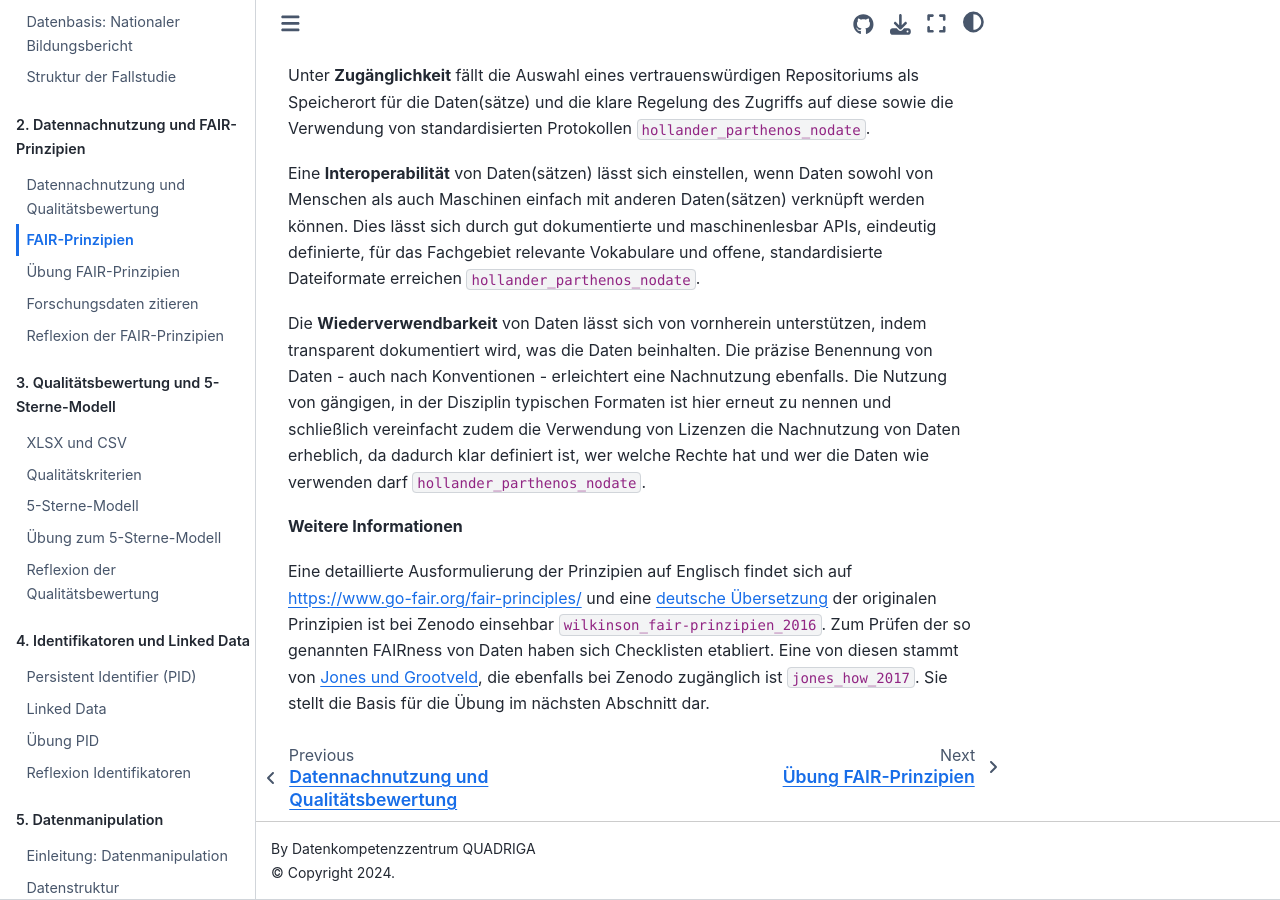
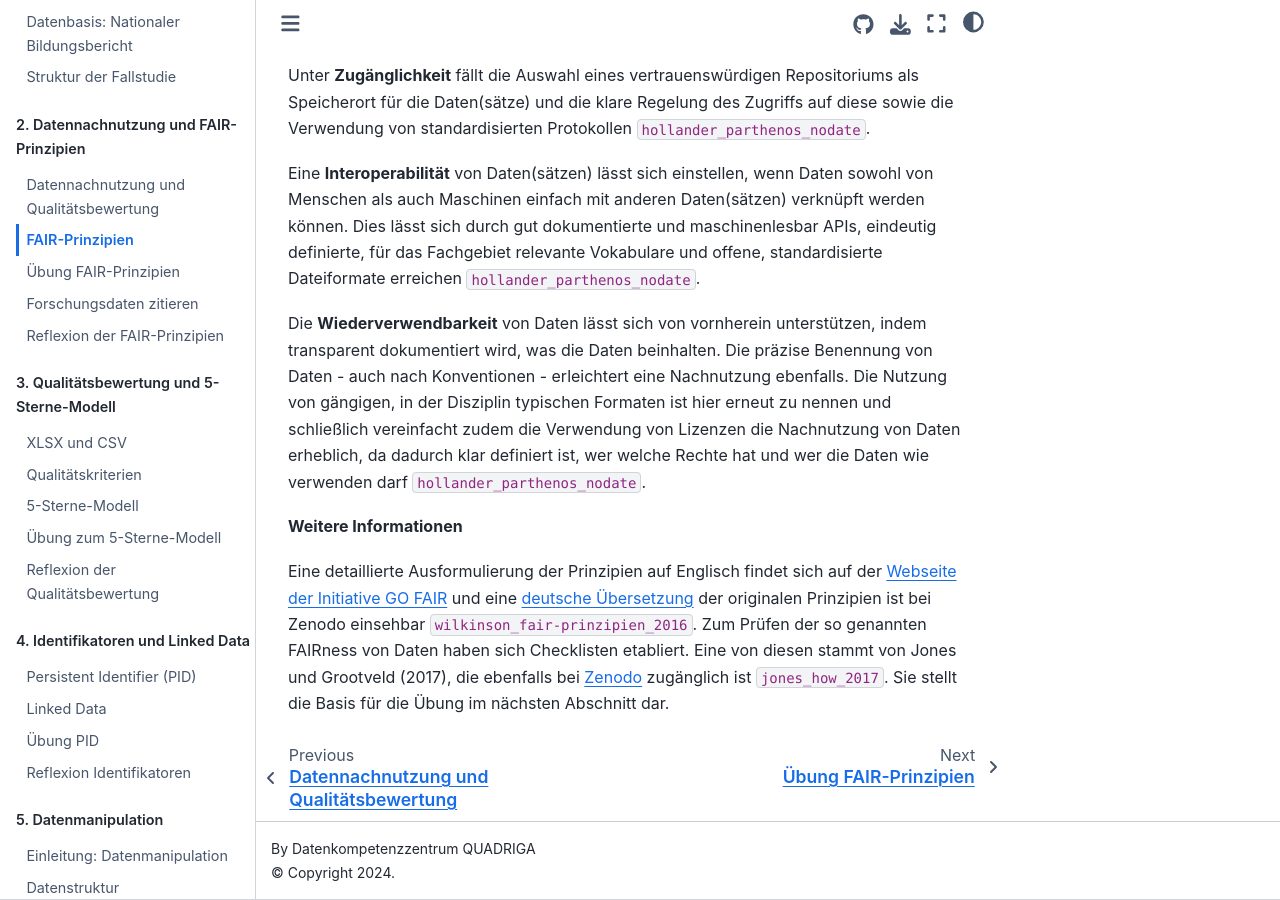
Before and after one commit to quadriga-dk/Tabelle-Fallstudie-1, a Jupyter Book: the page built from Markdown/06_FairPrinzipien.md, in a window 1280 px wide and 900 px high, scrolled down 1159 px. Built offline with Jupyter Book 1.0.4 settings and Sphinx 7.4.7 and the Sphinx Book theme 1.1.4, drawn with Linux system fonts in a browser that asks for light colours; cross-references to code outside the pages are shown as plain code.

Commit message:
Update 06_FairPrinzipien.md

```diff
--- a/Markdown/06_FairPrinzipien.md
+++ b/Markdown/06_FairPrinzipien.md
@@ -4,7 +4,7 @@ In Bezug auf die Nachnutzung von (Forschungs-)Daten wollen wir Sie hier mit den
 
 ![Fair Prinzipien](_images/fair-principles.jpg)
 
-Bildquelle: The Turing Way Community, & Scriberia. (2020). Illustrations from the Turing Way book dashes. Zenodo. https://doi.org/10.5281/zenodo.3695300
+Bildquelle: The Turing Way Community, & Scriberia. (2020). Illustrations from the Turing Way book dashes. Zenodo. <a href="https://doi.org/10.5281/zenodo.3695300" target="_blank">https://doi.org/10.5281/zenodo.3695300</a>
 
 
 Die **Auffindbarkeit** von Daten lässt sich zum Beispiel durch die Verwendung von Persistenten Identifikatoren (s. Kapitel [Persistent Identifier (PID)](PID)) für Daten und Datensätze wesentlich vereinfachen. Dieser Aspekt ist von zentraler Bedeutung für alle FAIR-Prinzipien. Weiterhin sollten Forschungsdaten immer mit Quellen versehen werden wie es die fachspezifischen Standards erfordern (s. Kapitel [Datenzitierung](Einleitung_Datenzitierung)). Darüber hinaus sollten die Daten mit zahlreichen Metadaten beschrieben werden, für die eine Reihe disziplinübergreifende und -spezifische Standards und Schemata vorliegen {cite}`hollander_parthenos_nodate`.
@@ -17,5 +17,5 @@ Die **Wiederverwendbarkeit** von Daten lässt sich von vornherein unterstützen,
 
 **Weitere Informationen**
 
-Eine detaillierte Ausformulierung der Prinzipien auf Englisch findet sich auf https://www.go-fair.org/fair-principles/ und eine [deutsche Übersetzung](https://zenodo.org/records/6247015) der originalen Prinzipien ist bei Zenodo einsehbar {cite}`wilkinson_fair-prinzipien_2016`.
-Zum Prüfen der so genannten FAIRness von Daten haben sich Checklisten etabliert. Eine von diesen stammt von [Jones und Grootveld](https://zenodo.org/records/5111307), die ebenfalls bei Zenodo zugänglich ist {cite}`jones_how_2017`. Sie stellt die Basis für die Übung im nächsten Abschnitt dar.
+Eine detaillierte Ausformulierung der Prinzipien auf Englisch findet sich auf der <a href="https://www.go-fair.org/fair-principles/" target="_blank">Webseite der Initiative GO FAIR</a> und eine <a href="https://zenodo.org/records/6247015" target="_blank">deutsche Übersetzung</a> der originalen Prinzipien ist bei Zenodo einsehbar {cite}`wilkinson_fair-prinzipien_2016`.
+Zum Prüfen der so genannten FAIRness von Daten haben sich Checklisten etabliert. Eine von diesen stammt von Jones und Grootveld (2017), die ebenfalls bei <a href="https://zenodo.org/records/5111307" target="_blank">Zenodo</a> zugänglich ist {cite}`jones_how_2017`. Sie stellt die Basis für die Übung im nächsten Abschnitt dar.
```
